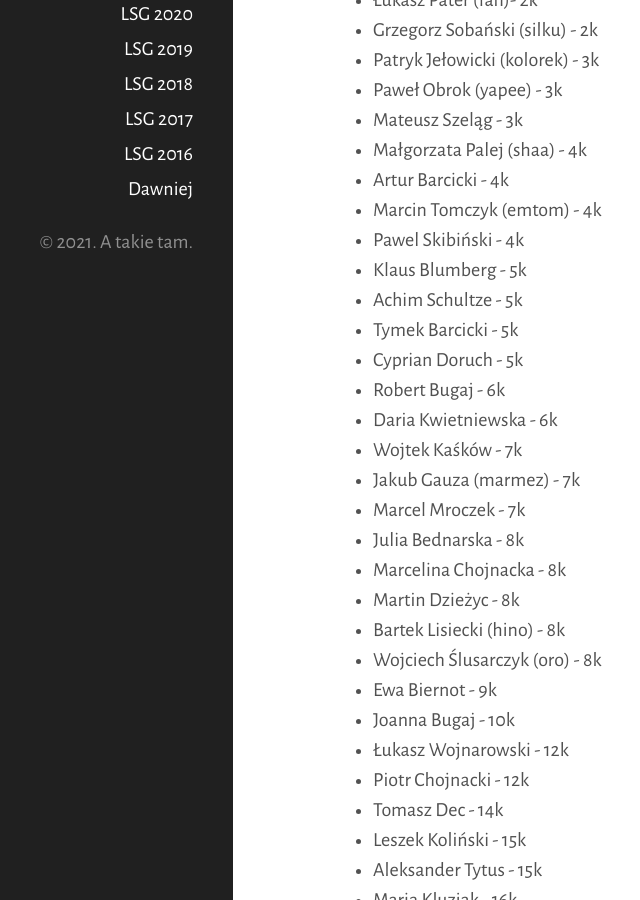
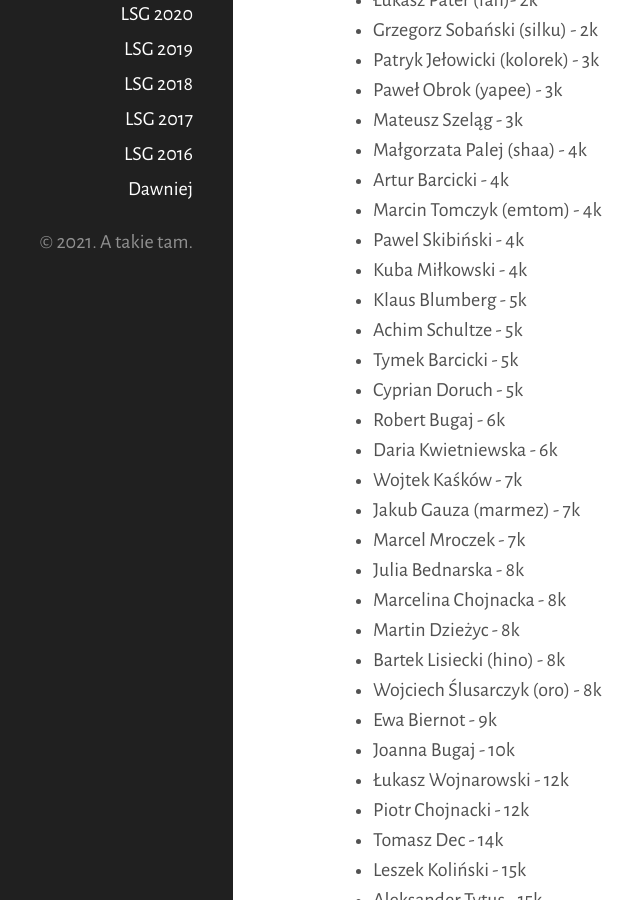
Before and after one commit to tasuki/lsg, a Jekyll site: the page built from zarejestrowani.md, in a window 1280 px wide and 900 px high, scrolled down 775 px. Shown: the whole window, without its empty margins (127-767 px from the left). Built offline with Jekyll 4.4.1, drawn with Linux system fonts in a browser that asks for light colours; nearby versions of some CDN libraries.

Commit message:
Update zarejestrowani.md

```diff
--- a/zarejestrowani.md
+++ b/zarejestrowani.md
@@ -36,6 +36,7 @@ Zarejestrowani uczestnicy (mniej więcej wg siły):
 - Artur Barcicki - 4k
 - Marcin Tomczyk (emtom) - 4k
 - Pawel Skibiński - 4k
+- Kuba Miłkowski - 4k
 - Klaus Blumberg - 5k
 - Achim Schultze - 5k
 - Tymek Barcicki - 5k
```
